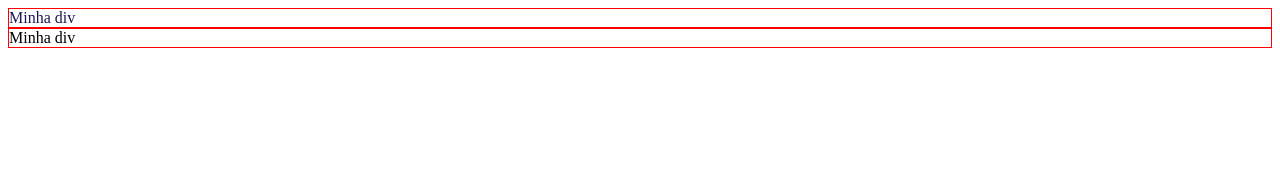
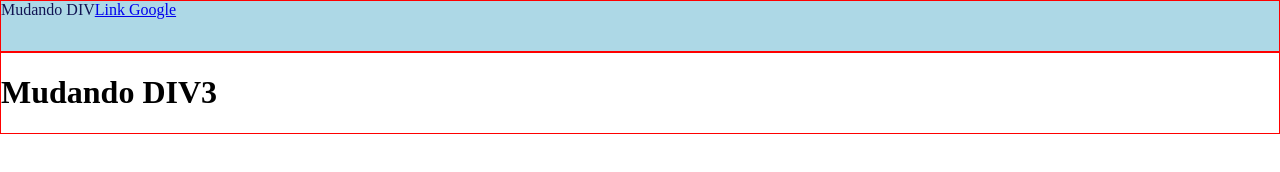
Before and after one commit to guilhermeterenciani/1023A-front-end-3, a plain HTML site: page aula02/index.html in a window 1280 px wide. Drawn offline with Linux system fonts and the light colour scheme.

Commit message:
Update index.html

```diff
--- a/aula02/index.html
+++ b/aula02/index.html
@@ -5,6 +5,9 @@
     <meta name="viewport" content="width=device-width, initial-scale=1.0">
     <title>Document</title>
     <style>
+        body{
+            margin: 0px;
+        }
         .minha-div{
             border: 1px solid red;
         }
@@ -17,8 +20,27 @@
         let elemento = document.getElementById("id-div");
         let elemento1 = document.getElementsByTagName("div")[0];
         let elemento2 = document.getElementsByClassName("minha-div")[1]
-        console.log(elemento);
+
+
+        elemento.innerHTML = "Mudando DIV"
+        //Mude o texto da div2 para "Mudando DIV2"
+        elemento2.innerHTML = "<div class='nova-class'><h1>Mudando DIV3</h1></div>";
+        let novaDiv = document.getElementsByClassName("nova-class")[0];
+        novaDiv.id="novo-id";
+
+        //Mudando propriedades de estilo.
         elemento.style.color="rgb(0,0,68,0.9)";
+        elemento.style.height="50px";
+        elemento.style.backgroundColor="lightblue";
+
+        //Criar elementos
+        let novoLink = document.createElement("a");
+        novoLink.href="https://www.google.com";
+        novoLink.innerHTML = "Link Google";
+        //Adicionar o remover elementos de outros elementos
+
+        elemento.appendChild(novoLink);
+
     </script>
 </body>
 </html>
```
